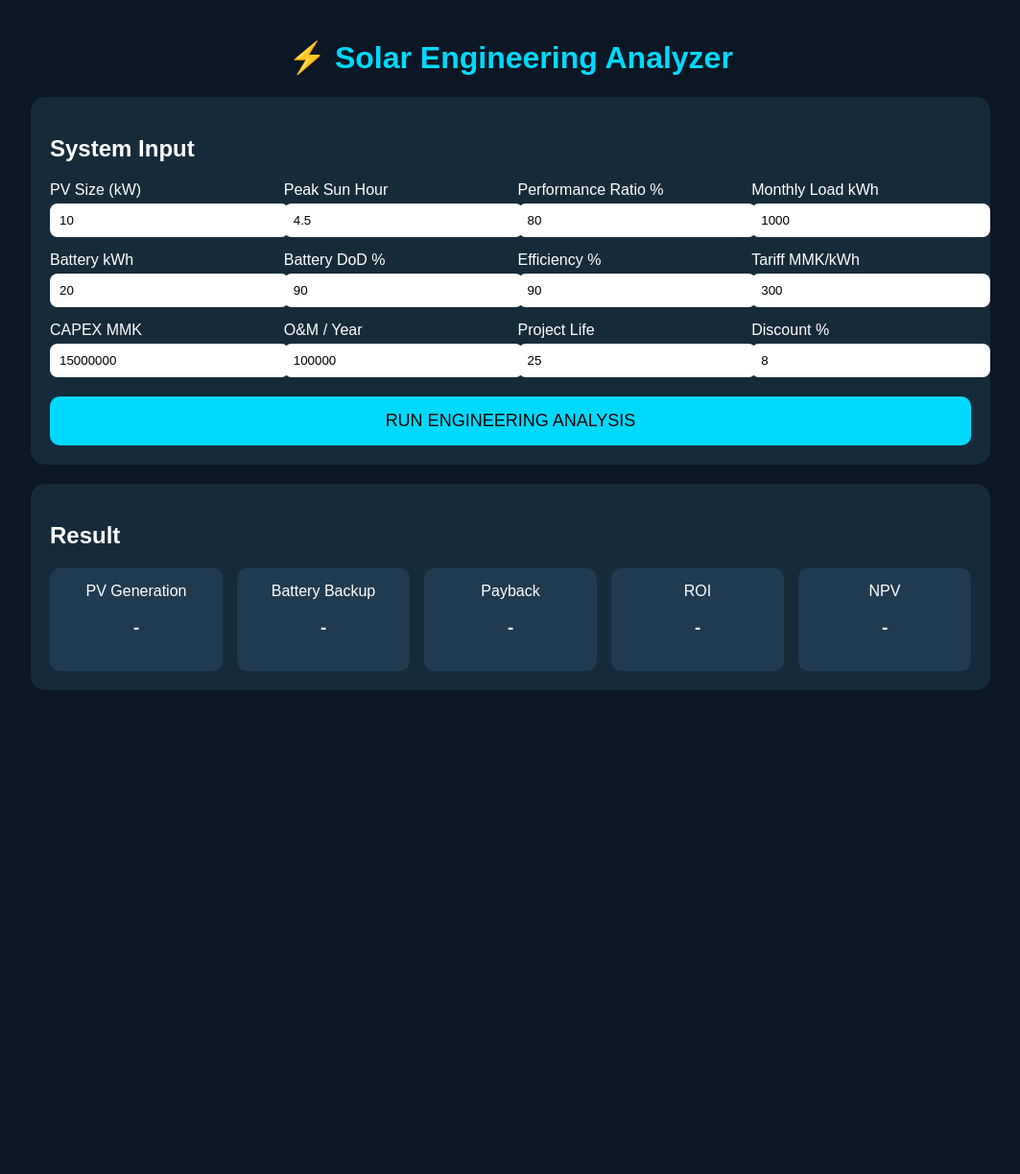
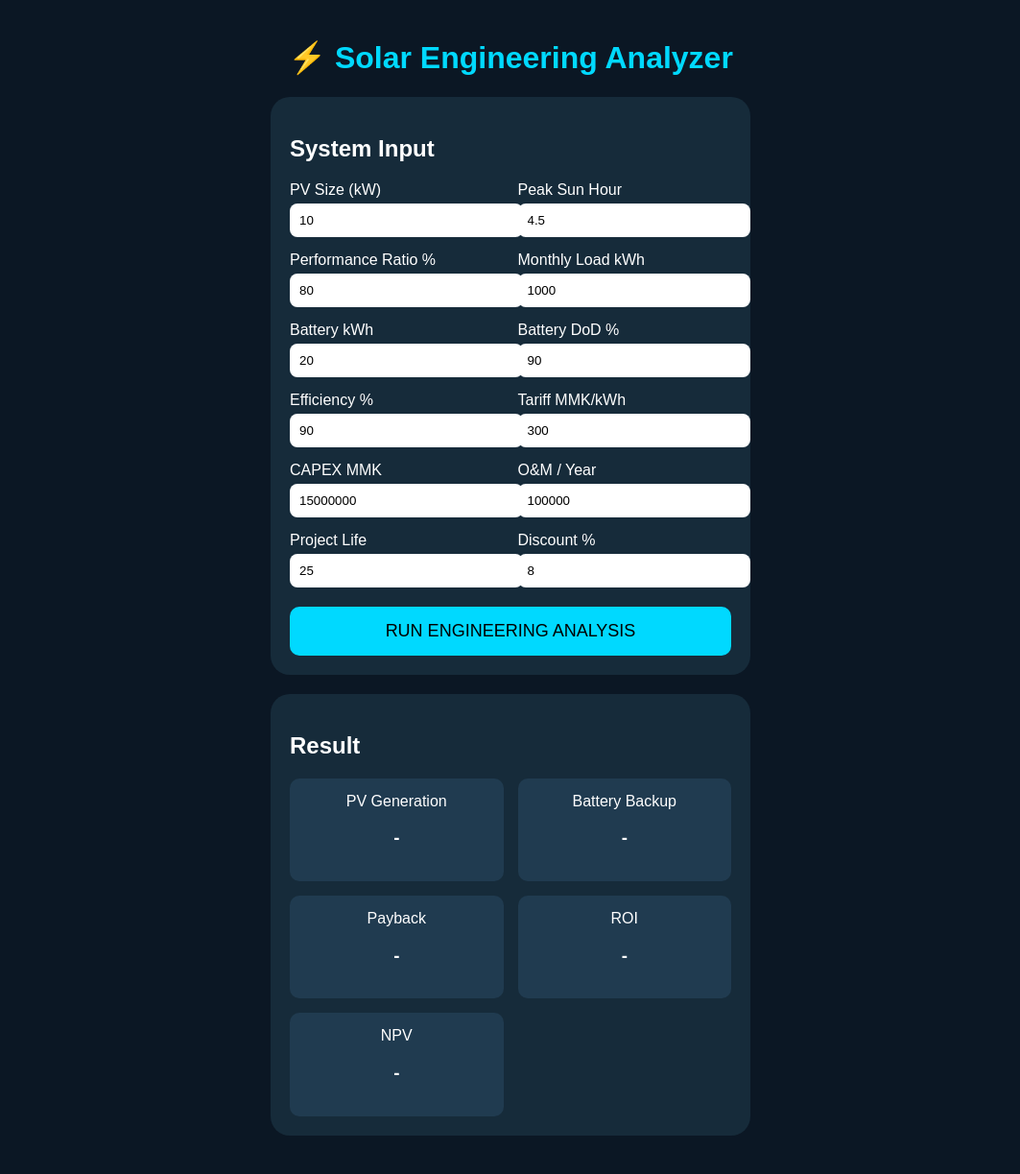
Before and after one commit to kyawrkar13-sys/solar-roi-app, a Flask app: page / in a window 1280 px wide. Shown: the whole page at 96% size, without its empty margins (108-1171 px from the left). Before the commit the page ends 719 px from the top, so only its background shows below. Run offline with Flask 3, Linux system fonts and the light colour scheme.

Commit message:
Update index.html

```diff
--- a/templates/index.html
+++ b/templates/index.html
@@ -1,7 +1,7 @@
 <!DOCTYPE html>
 <html>
 <head>
-<title>Solar Engineering Analyzer</title>
+<title>Solar ROI & NPV Analyzer</title>
 <link rel="icon" type="image/png" href="/static/icon.png">
 <head>
 <style>
@@ -13,7 +13,7 @@ body{
 }
 
 .container{
-    max-width:1000px;
+    max-width:500px;
     margin:auto;
     padding:20px;
 }
@@ -27,7 +27,7 @@ h1{
     background:#162b3a;
     padding:20px;
     margin:20px 0;
-    border-radius:15px;
+    border-radius:20px;
 }
 
 .grid{
```
